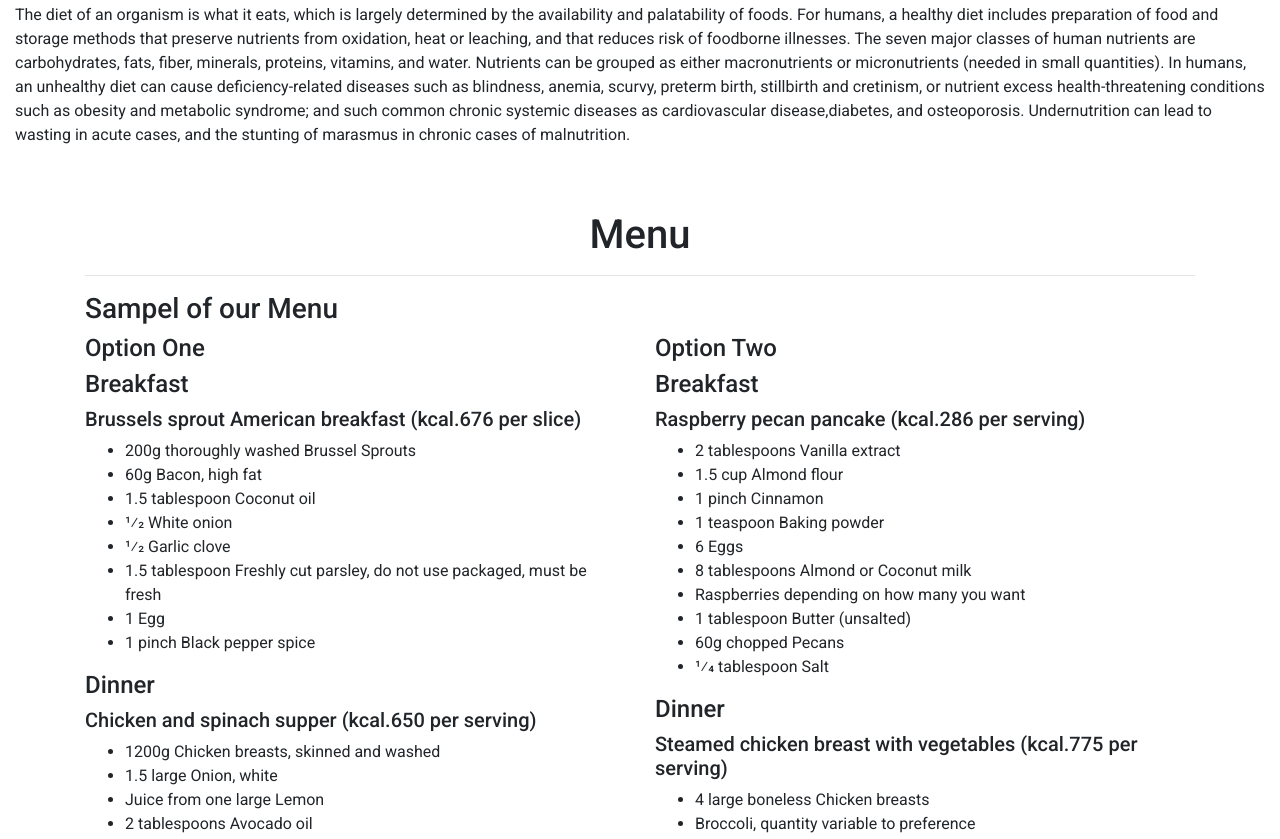
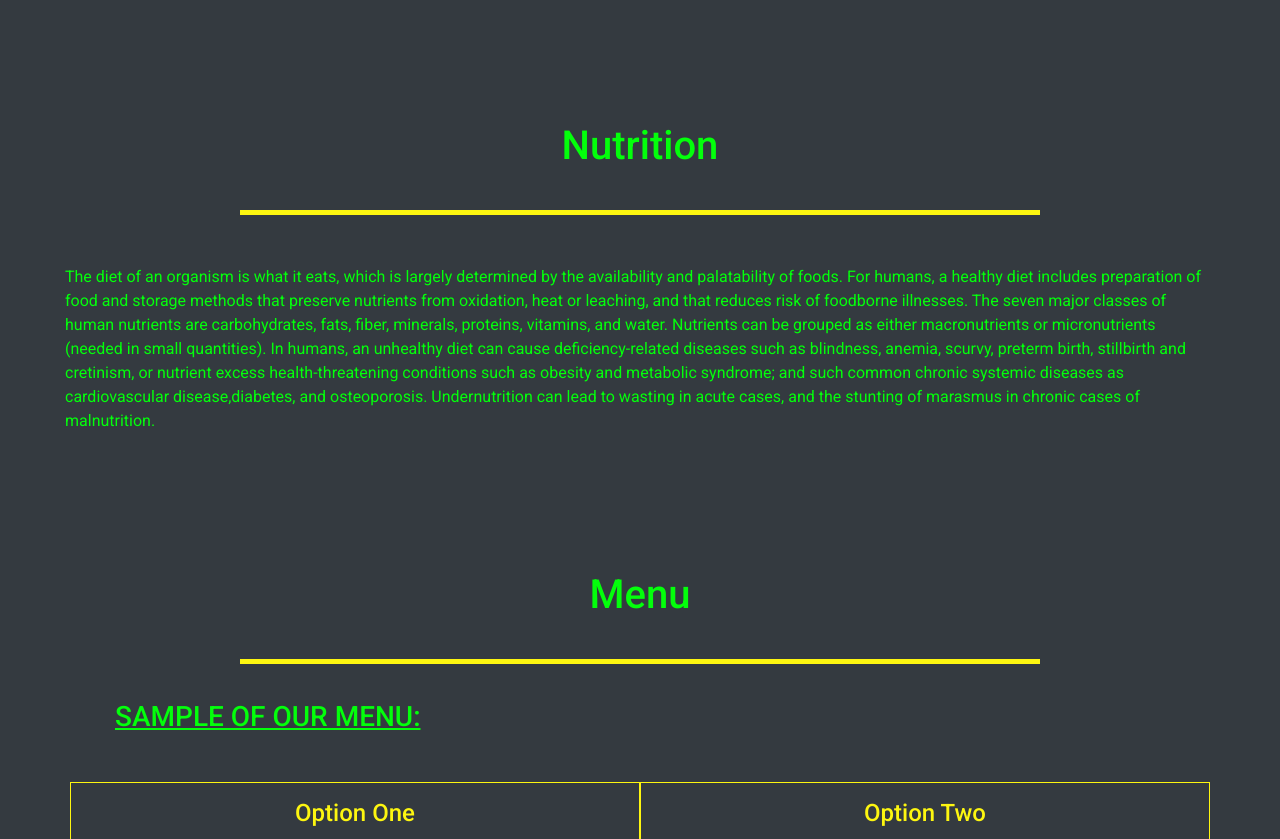
Before and after one commit to Code-Institute-Submissions/Milestone-Project-55, a plain HTML site: page index.html in a window 1280 px wide. Shown: the part 1143-1982 px from the top of the page. Drawn offline with nearby package versions, Linux system fonts and the light colour scheme.

Commit message:
added style to about,nutrition and menu

```diff
--- a/assets/css/style.css
+++ b/assets/css/style.css
@@ -3,6 +3,28 @@
 body {
     font-family: 'Roboto', sans-serif;
 }
+
+/*-----------All Section--------------*/
+
+.container-wrapper {
+    background-color: #343a40;
+    color: #03ff0b;
+    }
+
+.block-divider {
+    width: 800px;
+    height: 5px;
+    border: 0;
+    margin-bottom: 20px;
+    background-color: #fdf610;
+}
+
+/*-----------Nutrition Section--------------*/
+
+#nutrition {
+
+}
+
 /*-----------Navbar--------------*/
 .navbar {
     margin-bottom: 0;
@@ -81,18 +103,6 @@ a {
     background-color: rgba(0, 0, 0, 0.4);
 }
 
-/*-----------Nutrition--------------*/
-
-.nutrition-container {
-    background-image: url("");
-    height: 10vh;
-     background-size: 100%;
-    background-position: center center;
-    background-repeat: no-repeat;
-    width: 100%;
-    margin: 0px;
-}
-
 /*-----------Jumbotron--------------*/
 
 .jumbotron {
@@ -100,6 +110,7 @@ a {
 }
 
 /*-----------Buttons--------------*/
+
 .btn {
     margin-right: 10px;
 }
@@ -132,6 +143,56 @@ a {
    color: #fdf610;
 }
 
+/*-----------Page Header--------------*/
+
+.page-header h1 {
+    margin: 20px;
+    padding: 20px;
+    color: #03ff0b;
+}
+
+.page-header p {
+    margin-left: 50px;
+    margin-right: 50px;
+    margin-top: 50px;
+    margin-bottom: 50px;
+    text-align: left;
+}
+
+h3 {
+    text-align: left;
+    text-decoration: underline;
+    color: #03ff0b;
+    margin: 30px;
+}
+
+.menu-option {
+    color: #fdf610;
+}
+
+.menu-titel {
+    color: #03ff0b;
+    margin: 20px;
+}
+
+.menu-item {
+    color: #fdf610;
+    margin: 20px;
+}
+
+li {
+     color: #03ff0b;
+}
+
+.border {
+    border-color: #fdf610!important;
+    margin: 0;
+}
+
+.border-white {
+    border-color: #fdf610!important;
+}
+
 @media screen and (max-width: 520px) {
   body {
     background-color: transparent;
@@ -143,7 +204,7 @@ a {
     background-repeat: no-repeat;
     width: 100%;
     height: 100%;
-    margin: 0px;
+    margin-top: 0px;
     position: relative;
   }
 
@@ -158,7 +219,9 @@ a {
       font-size: 43px;
       display: inline;
   }
-  .btn {
-      display: inline;
-  }
+
+
+.block-divider {
+    width: 100px;
 }
+}
--- a/index.html
+++ b/index.html
@@ -62,18 +62,23 @@
 			</div>
 		</div>
 	</div>
+	<div class="container-wrapper">.
 		<section class="container-fluid about-container" id="about">
 			<div class="row">
-			<div class="col-12 mt-5">
+				<div class="col-12 mt-5 page-header">
 					<h1 class="uppercase text-center">About</h1>
 					<hr class="block-divider block-divider--long">
 					<p>
-					Our mission is to show you the benefits of good nutrition, exercise and other healthy behaviors may
+						Our mission is to show you the benefits of good nutrition, exercise and other healthy behaviors
+						may
 						help
-					your body heal. A good plan for healthy living may improve your quality of life. It might also lower
+						your body heal. A good plan for healthy living may improve your quality of life. It might also
+						lower
 						your
-					risk for future illnesses such as other cancers and heart disease. Our personal approach to research
-					allows us to develop programs and menu that can best serve yours physical, emotional and financial
+						risk for future illnesses such as other cancers and heart disease. Our personal approach to
+						research
+						allows us to develop programs and menu that can best serve yours physical, emotional and
+						financial
 						needs.
 					</p>
 				</div>
@@ -81,19 +86,22 @@
 		</section>
 		<section class="container-fluid" id="nutrition">
 			<div class="row">
-			<div class="col-12 mt-5">
+				<div class="col-12 mt-5 page-header">
 					<h1 class="uppercase text-center">Nutrition</h1>
 					<hr class="block-divider block-divider--long">
 					<p>
 						The diet of an organism is what it eats, which is largely determined by the availability and
-					palatability of foods. For humans, a healthy diet includes preparation of food and storage methods
+						palatability of foods. For humans, a healthy diet includes preparation of food and storage
+						methods
 						that preserve nutrients from oxidation, heat or leaching, and that reduces risk of foodborne
 						illnesses. The seven major classes of human nutrients are carbohydrates, fats, fiber, minerals,
-					proteins, vitamins, and water. Nutrients can be grouped as either macronutrients or micronutrients
+						proteins, vitamins, and water. Nutrients can be grouped as either macronutrients or
+						micronutrients
 						(needed in small quantities).
 
 						In humans, an unhealthy diet can cause deficiency-related diseases such as blindness, anemia,
-					scurvy, preterm birth, stillbirth and cretinism, or nutrient excess health-threatening conditions
+						scurvy, preterm birth, stillbirth and cretinism, or nutrient excess health-threatening
+						conditions
 						such as obesity and metabolic syndrome; and such common chronic systemic diseases as
 						cardiovascular disease,diabetes, and osteoporosis. Undernutrition can lead to
 						wasting in acute cases, and the stunting of marasmus in chronic cases of malnutrition.
@@ -101,19 +109,19 @@
 				</div>
 			</div>
 		</section>
-	<div class="container-wrapper">
+
 		<div class="container menu-container">
 			<section class="menu" id="menu">
 				<div class="row">
-					<div class="col-12 mt-5 ">
+					<div class="col-12 mt-5 page-header">
 						<h1 class="uppercase text-center">Menu</h1>
 						<hr class="block-divider block-divider--long">
 					</div>
 				</div>
-				<h3>Sampel of our Menu</h3>
+				<h3 class="mb-5 mt-3"> SAMPLE OF OUR MENU:</h3>
 				<div class="row">
-					<div class="col-12 col-lg-6">
-                        <h4>Option One</h4>
+					<div class="col-12 col-lg-6 mb-5 border border-white">
+						<h4 class="menu-option text-center m-3">Option One</h4>
 						<h4 class="menu-titel">Breakfast</h4>
 						<h5 class="menu-item">Brussels sprout American breakfast (kcal.676 per slice)</h5>
 						<ul class="ingrediens">
@@ -154,10 +162,8 @@
 							<li>1 tablespoon Poppy seeds</li>
 						</ul>
 					</div>
-
-
-					<div class="col-12 col-lg-6">
-                        <h4>Option Two</h4>
+					<div class="col-12 col-lg-6 mb-5 border border-white">
+						<h4 class="menu-option text-center m-3">Option Two</h4>
 						<h4 class="menu-titel">Breakfast</h4>
 						<h5 class="menu-item">Raspberry pecan pancake (kcal.286 per serving)</h5>
 						<ul class="ingrediens">
@@ -208,7 +214,6 @@
 	</div>
 
 
-
 	<script src="https://code.jquery.com/jquery-3.4.1.slim.min.js"
 		integrity="sha384-J6qa4849blE2+poT4WnyKhv5vZF5SrPo0iEjwBvKU7imGFAV0wwj1yYfoRSJoZ+n" crossorigin="anonymous">
 	</script>
```
Also changed, not shown: assets/images/nutrition1.png (added). Lines whose indentation alone changed are shown as unchanged.
